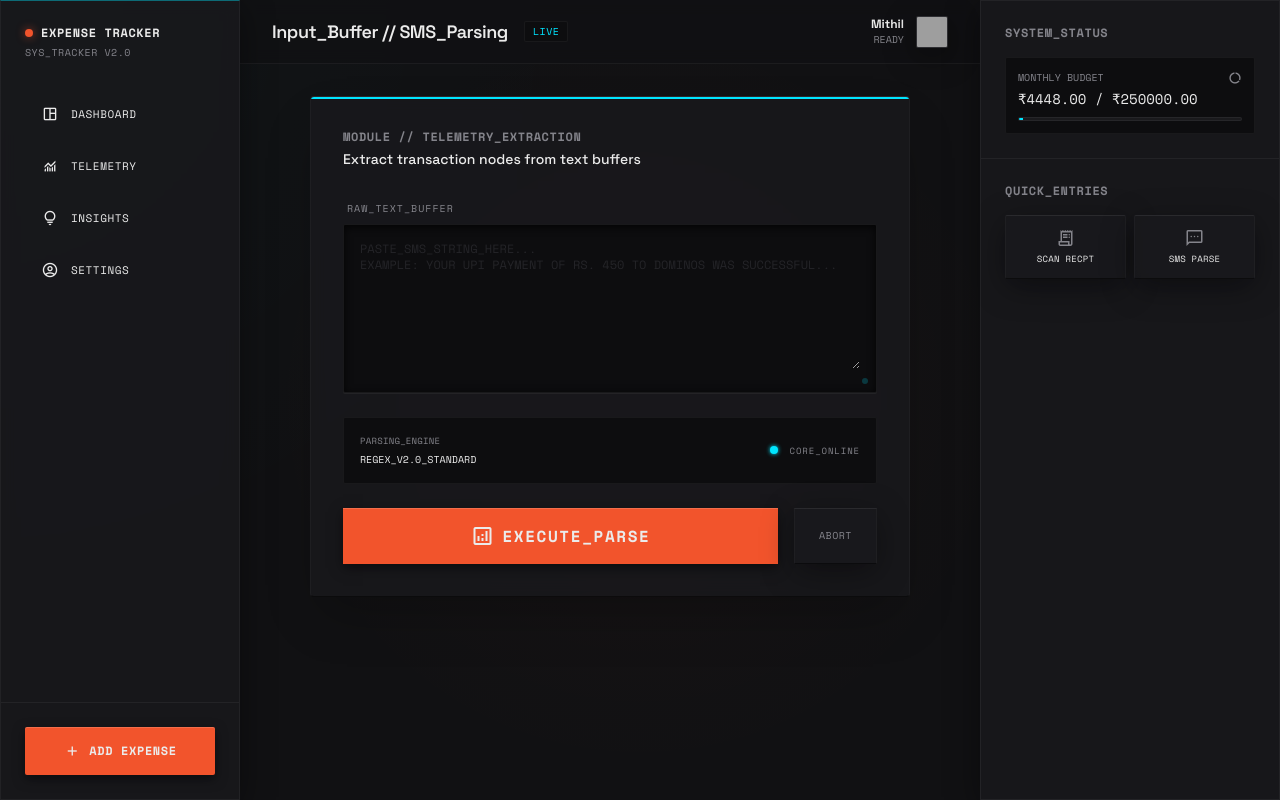
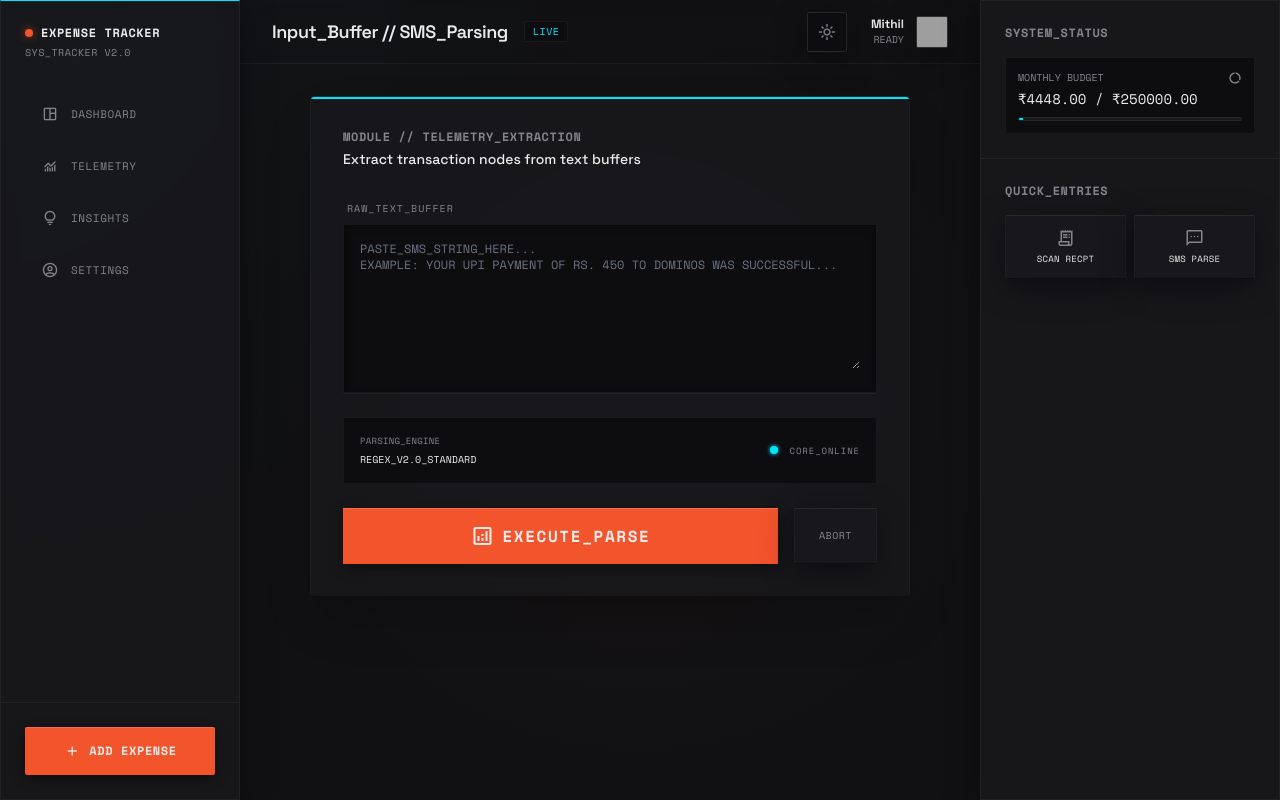
Before and after one commit to mit0506/expense-track, a Flask app: page /add_sms in a window 1280 px wide. Run offline with Flask 3, Linux system fonts and the light colour scheme; data comes from the database, SQL or seed files in the repository; some libraries are stand-ins or nearby versions; grey boxes are pictures that could not be loaded.

Commit message:
feat: Added Dark/Light mode toggle with CSS variables and local persistence

```diff
--- a/app/templates/base.html
+++ b/app/templates/base.html
@@ -1,7 +1,17 @@
 <!DOCTYPE html>
-<html class="dark" lang="en">
+<html lang="en">
 <head>
     <meta charset="utf-8"/>
+    <script>
+      (function() {
+        const theme = localStorage.getItem('theme') || 'dark';
+        if (theme === 'dark') {
+          document.documentElement.classList.add('dark');
+        } else {
+          document.documentElement.classList.remove('dark');
+        }
+      })();
+    </script>
     <meta content="width=device-width, initial-scale=1.0" name="viewport"/>
     <title>{% block title %}Machined Tactile - Expense Tracker{% endblock %}</title>
     <link href="https://fonts.googleapis.com" rel="preconnect"/>
@@ -15,15 +25,14 @@
         theme: {
           extend: {
             colors: {
-              "primary": "#f2542c",
-              "background-light": "#f8f6f5",
-              "background-dark": "#111113",
-              "surface": "#1A1A1D",
-              "surface-alt": "#161619",
-              "surface-inset": "#0D0D0F",
-              "text-main": "#EBEBEB",
-              "text-muted": "#84848B",
-              "accent-cyan": "#00E5FF",
+              "primary": "var(--accent)",
+              "background": "var(--bg-main)",
+              "surface": "var(--surface)",
+              "surface-alt": "var(--surface-alt)",
+              "surface-inset": "var(--surface-inset)",
+              "text-main": "var(--text-main)",
+              "text-muted": "var(--text-muted)",
+              "accent-cyan": "var(--accent-secondary)",
             },
             fontFamily: {
               "display": ["Space Grotesk", "sans-serif"],
@@ -47,9 +56,37 @@
       }
     </script>
     <style>
+      :root {
+        --bg-main: #f8f6f5;
+        --text-main: #1A1A1D;
+        --text-muted: #66666e;
+        --surface: #ffffff;
+        --surface-alt: #f0f0f2;
+        --surface-inset: #e2e2e5;
+        --border-color: rgba(0,0,0,0.1);
+        --accent: #f2542c;
+        --accent-secondary: #00b8d4;
+        --plate-bg: rgba(255, 255, 255, 0.8);
+        --glow: rgba(0, 0, 0, 0.05);
+      }
+
+      .dark {
+        --bg-main: #111113;
+        --text-main: #EBEBEB;
+        --text-muted: #84848B;
+        --surface: #1A1A1D;
+        --surface-alt: #161619;
+        --surface-inset: #0D0D0F;
+        --border-color: rgba(255,255,255,0.08);
+        --accent: #f2542c;
+        --accent-secondary: #00E5FF;
+        --plate-bg: rgba(26, 26, 29, 0.8);
+        --glow: rgba(0, 0, 0, 0.4);
+      }
+
       body {
-        background-color: #111113;
-        color: #EBEBEB;
+        background-color: var(--bg-main);
+        color: var(--text-main);
         font-family: 'Space Grotesk', sans-serif;
         -webkit-font-smoothing: antialiased;
         -moz-osx-font-smoothing: grayscale;
@@ -57,35 +94,38 @@
           radial-gradient(circle at 50% 50%, rgba(242, 84, 44, 0.03) 0%, transparent 50%),
           radial-gradient(circle at 0% 0%, rgba(0, 229, 255, 0.02) 0%, transparent 40%);
         background-attachment: fixed;
+        transition: background-color 0.3s ease, color 0.3s ease;
       }
 
       .machined-plate {
-        background-color: rgba(26, 26, 29, 0.8);
+        background-color: var(--plate-bg);
         backdrop-filter: blur(8px);
-        border-top: 1px solid rgba(255,255,255,0.08);
+        border-top: 1px solid var(--border-color);
         border-right: 1px solid rgba(255,255,255,0.03);
-        border-bottom: 1px solid rgba(0,0,0,0.5);
+        border-bottom: 1px solid var(--glow);
         border-left: 1px solid rgba(255,255,255,0.03);
-        box-shadow: 0 8px 32px rgba(0,0,0,0.4);
+        box-shadow: 0 8px 32px var(--glow);
+        transition: all 0.3s ease;
       }
 
       .machined-plate:hover {
-        border-top-color: rgba(0, 229, 255, 0.4);
+        border-top-color: var(--accent-secondary);
         transition: border-color 0.4s cubic-bezier(0.16, 1, 0.3, 1);
       }
 
       .machined-inset {
-        background-color: #0D0D0F;
-        box-shadow: inset 0 2px 8px rgba(0,0,0,0.8), 0 1px 0 rgba(255,255,255,0.05);
+        background-color: var(--surface-inset);
+        box-shadow: inset 0 2px 8px var(--glow), 0 1px 0 rgba(255,255,255,0.05);
+        transition: background-color 0.3s ease;
       }
 
       .machined-button {
-        box-shadow: 0 4px 12px rgba(0,0,0,0.5), inset 0 1px 0 rgba(255,255,255,0.15);
+        box-shadow: 0 4px 12px var(--glow), inset 0 1px 0 rgba(255,255,255,0.15);
         transition: all 0.2s cubic-bezier(0.16, 1, 0.3, 1);
       }
 
       .machined-button:active {
-        box-shadow: inset 0 4px 8px rgba(0,0,0,0.8);
+        box-shadow: inset 0 4px 8px var(--glow);
         transform: translateY(2px);
       }
 
@@ -97,11 +137,12 @@
       .tactile-nav-item {
         position: relative;
         overflow: hidden;
+        color: var(--text-muted);
       }
 
       .tactile-nav-item:hover {
         background-color: rgba(255,255,255,0.05);
-        color: #EBEBEB !important;
+        color: var(--text-main) !important;
       }
 
       .tactile-nav-item::before {
@@ -111,7 +152,7 @@
         top: 0;
         height: 100%;
         width: 3px;
-        background-color: #00E5FF;
+        background-color: var(--accent-secondary);
         transform: scaleY(0);
         transition: transform 0.3s cubic-bezier(0.16, 1, 0.3, 1);
       }
@@ -122,12 +163,12 @@
 
       .tactile-nav-item.active {
         background-color: rgba(242, 84, 44, 0.1);
-        color: #f2542c !important;
-        box-shadow: inset 0 2px 10px rgba(0,0,0,0.4);
+        color: var(--accent) !important;
+        box-shadow: inset 0 2px 10px var(--glow);
       }
 
       .tactile-nav-item.active::before {
-        background-color: #f2542c;
+        background-color: var(--accent);
         transform: scaleY(1);
         width: 4px;
       }
@@ -141,16 +182,15 @@
         height: 8px;
       }
       ::-webkit-scrollbar-track {
-        background: #0D0D0F;
-        border-left: 1px solid rgba(255,255,255,0.03);
+        background: var(--surface-inset);
       }
       ::-webkit-scrollbar-thumb {
         background: #3a3a3d;
-        border: 2px solid #0D0D0F;
+        border: 2px solid var(--surface-inset);
         border-radius: 4px;
       }
       ::-webkit-scrollbar-thumb:hover {
-        background: #f2542c;
+        background: var(--accent);
       }
 
       @keyframes pulse-glow {
@@ -161,6 +201,25 @@
 
       .led-active {
         animation: pulse-glow 2s infinite;
+      }
+
+      .theme-toggle-btn {
+        width: 36px;
+        height: 36px;
+        display: flex;
+        align-items: center;
+        justify-content: center;
+        border-radius: 4px;
+        cursor: pointer;
+        transition: all 0.2s;
+        border: 1px solid var(--border-color);
+        background: var(--surface-inset);
+      }
+
+      .theme-toggle-btn:hover {
+        background: var(--surface);
+        border-color: var(--accent-secondary);
+        color: var(--accent-secondary);
       }
     </style>
     {% block head %}{% endblock %}
@@ -219,7 +278,7 @@
         <!-- Main Content -->
         <main class="flex-1 h-full flex flex-col overflow-y-auto overflow-x-hidden relative z-10 w-full">
             <!-- Top Bar -->
-            <header class="h-16 border-b border-white/5 flex items-center justify-between px-4 lg:px-8 shrink-0 bg-background-dark/95 backdrop-blur sticky top-0 z-20">
+            <header class="h-16 border-b border-white/5 flex items-center justify-between px-4 lg:px-8 shrink-0 bg-background/95 backdrop-blur sticky top-0 z-20">
                 <div class="flex items-center gap-4">
                     <button onclick="toggleSidebar()" class="lg:hidden machined-plate p-2 rounded-sm text-text-muted hover:text-text-main">
                         <span class="material-symbols-outlined">menu</span>
@@ -228,6 +287,12 @@
                     <span class="hidden sm:inline-block px-2 py-0.5 rounded-sm bg-surface-inset text-accent-cyan font-mono text-[10px] border border-white/5 uppercase tracking-wider">Live</span>
                 </div>
                 <div class="flex items-center gap-3 lg:gap-6">
+                    <!-- Theme Toggle -->
+                    <button id="theme-toggle" class="theme-toggle-btn h-10 w-10 flex items-center justify-center rounded-sm machined-plate border border-white/10 text-text-muted hover:text-accent-cyan transition-all" title="Toggle System Theme">
+                        <span class="material-symbols-outlined text-[18px] dark:hidden">dark_mode</span>
+                        <span class="material-symbols-outlined text-[18px] hidden dark:block">light_mode</span>
+                    </button>
+
                     <!-- Profile Info -->
                     <div class="flex items-center gap-2 lg:gap-3">
                         <div class="text-right flex flex-col hidden sm:flex">
@@ -266,6 +331,15 @@
                 overlay.classList.add('hidden');
                 document.body.style.overflow = '';
             }
+        }
+
+        // Theme Toggle Logic
+        const themeToggle = document.getElementById('theme-toggle');
+        if (themeToggle) {
+            themeToggle.addEventListener('click', () => {
+                const isDarkNow = document.documentElement.classList.toggle('dark');
+                localStorage.setItem('theme', isDarkNow ? 'dark' : 'light');
+            });
         }
     </script>
 
```
